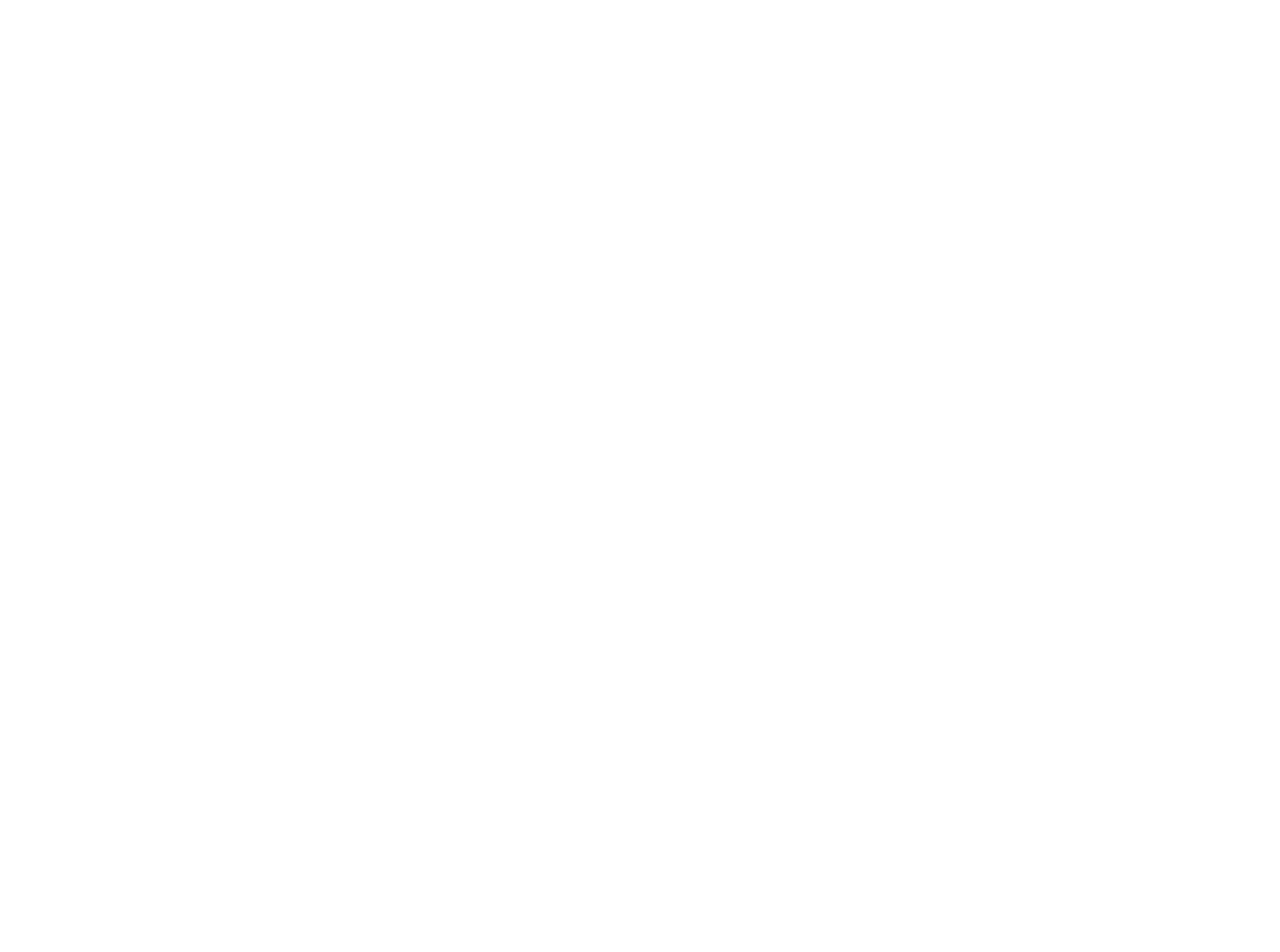
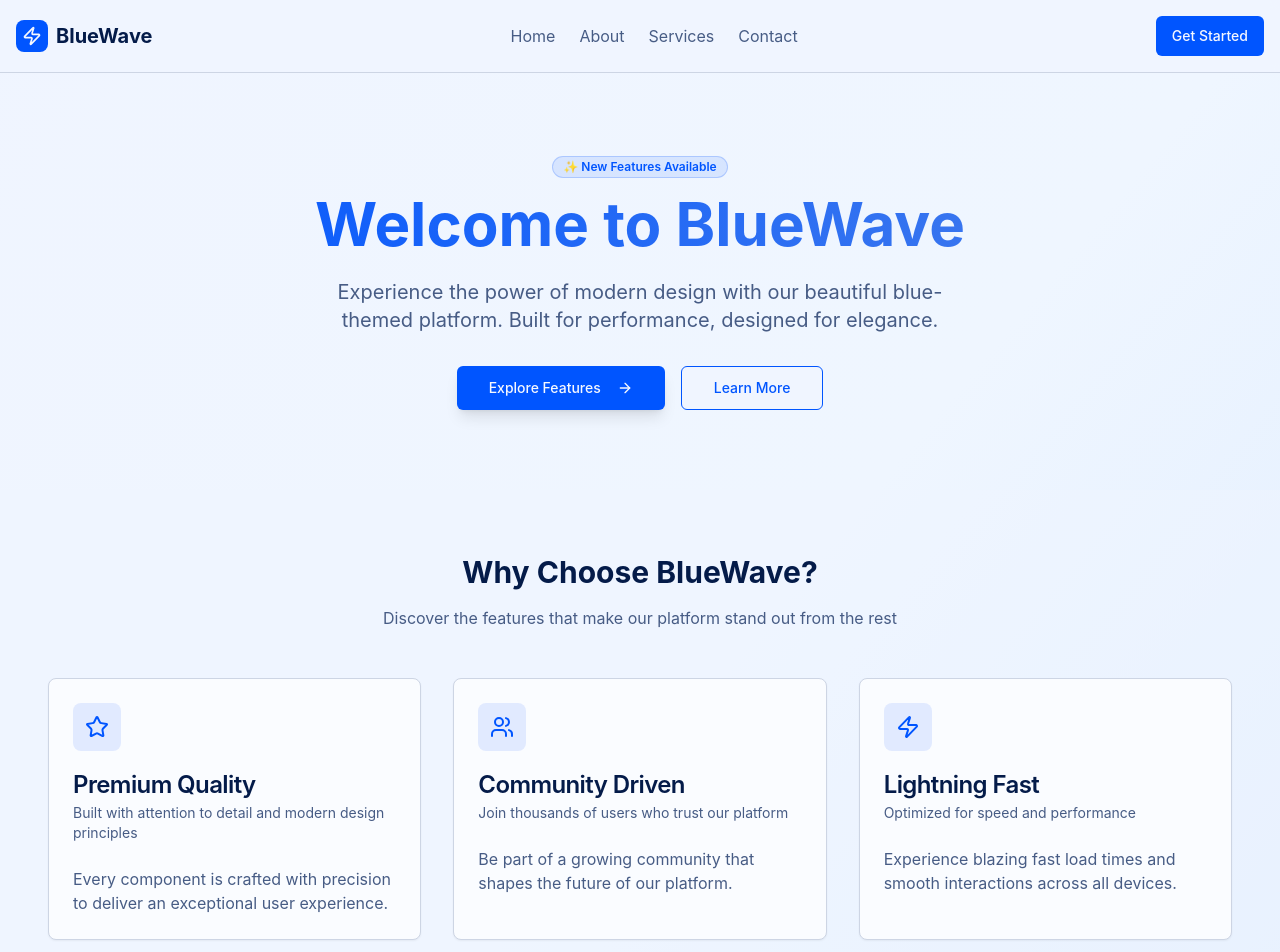
Before and after one commit to jboduchFusen/create-simple-blue-website, a React (Vite) app: page / in a window 1280 px wide. Shown: the top 952 px of the page. Before the commit the page ends 800 px from the top, so only its background shows below. Built offline with nearby package versions, Linux system fonts and the light colour scheme.

Commit message:
Updated project files

```diff
--- a/src/index.css
+++ b/src/index.css
@@ -3,43 +3,47 @@
 @tailwind utilities;
 
 @layer base {
-  :root{
-     --radius: 0.5rem;
-     --background: 222.2 84% 4.9%;
-    --foreground: 210 40% 98%;
+  :root {
+    --radius: 0.5rem;
 
-    --card: 222.2 84% 4.9%;
-    --card-foreground: 210 40% 98%;
+    /* Blue theme colors */
+    --background: 220 100% 97%;
+    --foreground: 220 90% 15%;
 
-    --popover: 222.2 84% 4.9%;
-    --popover-foreground: 210 40% 98%;
+    --card: 220 100% 99%;
+    --card-foreground: 220 90% 15%;
 
-    --primary: 210 40% 98%;
-    --primary-foreground: 222.2 47.4% 11.2%;
+    --popover: 220 100% 99%;
+    --popover-foreground: 220 90% 15%;
 
-    --secondary: 217.2 32.6% 17.5%;
-    --secondary-foreground: 210 40% 98%;
+    --primary: 220 100% 50%;
+    --primary-foreground: 220 100% 98%;
 
-    --muted: 217.2 32.6% 17.5%;
-    --muted-foreground: 215 20.2% 65.1%;
+    --secondary: 220 30% 90%;
+    --secondary-foreground: 220 90% 15%;
 
-    --accent: 217.2 32.6% 17.5%;
-    --accent-foreground: 210 40% 98%;
+    --muted: 220 30% 95%;
+    --muted-foreground: 220 30% 40%;
 
-    --destructive: 0 62.8% 30.6%;
-    --destructive-foreground: 210 40% 98%;
+    --accent: 220 80% 60%;
+    --accent-foreground: 220 100% 98%;
 
-    --border: 217.2 32.6% 17.5%;
-    --input: 217.2 32.6% 17.5%;
-    --ring: 212.7 26.8% 83.9%;
-    --sidebar-background: 240 5.9% 10%;
-    --sidebar-foreground: 240 4.8% 95.9%;
-    --sidebar-primary: 224.3 76.3% 48%;
-    --sidebar-primary-foreground: 0 0% 100%;
-    --sidebar-accent: 240 3.7% 15.9%;
-    --sidebar-accent-foreground: 240 4.8% 95.9%;
-    --sidebar-border: 240 3.7% 15.9%;
-    --sidebar-ring: 217.2 91.2% 59.8%;
+    --destructive: 0 84% 60%;
+    --destructive-foreground: 220 100% 98%;
+
+    --border: 220 30% 85%;
+    --input: 220 30% 85%;
+    --ring: 220 100% 50%;
+
+    /* Blue gradient variables */
+    --gradient-primary: linear-gradient(135deg, hsl(220 100% 60%) 0%, hsl(220 100% 40%) 100%);
+    --gradient-secondary: linear-gradient(135deg, hsl(220 30% 95%) 0%, hsl(220 50% 85%) 100%);
+    --gradient-hero: linear-gradient(135deg, hsl(220 100% 95%) 0%, hsl(220 80% 85%) 50%, hsl(220 100% 75%) 100%);
+
+    /* Shadows */
+    --shadow-soft: 0 4px 20px hsla(220, 100%, 50%, 0.1);
+    --shadow-medium: 0 8px 30px hsla(220, 100%, 50%, 0.15);
+    --shadow-strong: 0 12px 40px hsla(220, 100%, 50%, 0.2);
   }
   .light {
     --background: 0 0% 100%;
@@ -134,7 +138,11 @@
   }
 
   body {
-    @apply text-foreground;
-    background: linear-gradient(160deg, rgb(20, 36, 80) 0%, rgba(18, 18, 18, 1) 30%, rgba(18, 18, 18, 1) 72%, rgb(46, 15, 40) 100%);
+    @apply bg-background text-foreground;
+    font-family: 'Inter', -apple-system, BlinkMacSystemFont, 'Segoe UI', sans-serif;
+  }
+
+  h1, h2, h3, h4, h5, h6 {
+    @apply font-semibold text-foreground;
   }
 }
--- a/src/pages/Index.tsx
+++ b/src/pages/Index.tsx
@@ -1,9 +1,155 @@
 
 import React from 'react';
+import { Button } from '@/components/ui/button';
+import { Card, CardContent, CardDescription, CardHeader, CardTitle } from '@/components/ui/card';
+import { Badge } from '@/components/ui/badge';
+import { ArrowRight, Star, Users, Zap } from 'lucide-react';
 
 const Index = () => {
   return (
-    <></>
+    <div className="min-h-screen bg-gradient-to-br from-background via-blue-50 to-blue-100">
+      {/* Header */}
+      <header className="border-b border-border bg-background/80 backdrop-blur-sm">
+        <div className="container mx-auto px-4 py-4 flex items-center justify-between">
+          <div className="flex items-center space-x-2">
+            <div className="w-8 h-8 bg-primary rounded-lg flex items-center justify-center">
+              <Zap className="w-5 h-5 text-primary-foreground" />
+            </div>
+            <span className="text-xl font-bold text-foreground">BlueWave</span>
+          </div>
+          <nav className="hidden md:flex items-center space-x-6">
+            <a href="#" className="text-muted-foreground hover:text-foreground transition-colors">Home</a>
+            <a href="#" className="text-muted-foreground hover:text-foreground transition-colors">About</a>
+            <a href="#" className="text-muted-foreground hover:text-foreground transition-colors">Services</a>
+            <a href="#" className="text-muted-foreground hover:text-foreground transition-colors">Contact</a>
+          </nav>
+          <Button className="bg-primary hover:bg-primary/90 text-primary-foreground">
+            Get Started
+          </Button>
+        </div>
+      </header>
+
+      {/* Hero Section */}
+      <section className="py-20 px-4">
+        <div className="container mx-auto text-center">
+          <Badge variant="secondary" className="mb-4 bg-primary/10 text-primary border-primary/20">
+            ✨ New Features Available
+          </Badge>
+          <h1 className="text-4xl md:text-6xl font-bold mb-6 bg-gradient-to-r from-primary to-accent bg-clip-text text-transparent">
+            Welcome to BlueWave
+          </h1>
+          <p className="text-xl text-muted-foreground mb-8 max-w-2xl mx-auto">
+            Experience the power of modern design with our beautiful blue-themed platform.
+            Built for performance, designed for elegance.
+          </p>
+          <div className="flex flex-col sm:flex-row gap-4 justify-center">
+            <Button size="lg" className="bg-primary hover:bg-primary/90 text-primary-foreground shadow-lg">
+              Explore Features
+              <ArrowRight className="ml-2 w-4 h-4" />
+            </Button>
+            <Button size="lg" variant="outline" className="border-primary text-primary hover:bg-primary hover:text-primary-foreground">
+              Learn More
+            </Button>
+          </div>
+        </div>
+      </section>
+
+      {/* Features Section */}
+      <section className="py-16 px-4 bg-background/50">
+        <div className="container mx-auto">
+          <div className="text-center mb-12">
+            <h2 className="text-3xl font-bold mb-4">Why Choose BlueWave?</h2>
+            <p className="text-muted-foreground max-w-2xl mx-auto">
+              Discover the features that make our platform stand out from the rest
+            </p>
+          </div>
+
+          <div className="grid md:grid-cols-3 gap-8">
+            <Card className="border-border hover:shadow-lg transition-shadow bg-card">
+              <CardHeader>
+                <div className="w-12 h-12 bg-primary/10 rounded-lg flex items-center justify-center mb-4">
+                  <Star className="w-6 h-6 text-primary" />
+                </div>
+                <CardTitle>Premium Quality</CardTitle>
+                <CardDescription>
+                  Built with attention to detail and modern design principles
+                </CardDescription>
+              </CardHeader>
+              <CardContent>
+                <p className="text-muted-foreground">
+                  Every component is crafted with precision to deliver an exceptional user experience.
+                </p>
+              </CardContent>
+            </Card>
+
+            <Card className="border-border hover:shadow-lg transition-shadow bg-card">
+              <CardHeader>
+                <div className="w-12 h-12 bg-primary/10 rounded-lg flex items-center justify-center mb-4">
+                  <Users className="w-6 h-6 text-primary" />
+                </div>
+                <CardTitle>Community Driven</CardTitle>
+                <CardDescription>
+                  Join thousands of users who trust our platform
+                </CardDescription>
+              </CardHeader>
+              <CardContent>
+                <p className="text-muted-foreground">
+                  Be part of a growing community that shapes the future of our platform.
+                </p>
+              </CardContent>
+            </Card>
+
+            <Card className="border-border hover:shadow-lg transition-shadow bg-card">
+              <CardHeader>
+                <div className="w-12 h-12 bg-primary/10 rounded-lg flex items-center justify-center mb-4">
+                  <Zap className="w-6 h-6 text-primary" />
+                </div>
+                <CardTitle>Lightning Fast</CardTitle>
+                <CardDescription>
+                  Optimized for speed and performance
+                </CardDescription>
+              </CardHeader>
+              <CardContent>
+                <p className="text-muted-foreground">
+                  Experience blazing fast load times and smooth interactions across all devices.
+                </p>
+              </CardContent>
+            </Card>
+          </div>
+        </div>
+      </section>
+
+      {/* CTA Section */}
+      <section className="py-20 px-4">
+        <div className="container mx-auto text-center">
+          <div className="bg-gradient-to-r from-primary/10 to-accent/10 rounded-2xl p-12 border border-primary/20">
+            <h2 className="text-3xl font-bold mb-4">Ready to Get Started?</h2>
+            <p className="text-muted-foreground mb-8 max-w-xl mx-auto">
+              Join thousands of satisfied users and experience the difference today.
+            </p>
+            <Button size="lg" className="bg-primary hover:bg-primary/90 text-primary-foreground shadow-lg">
+              Start Your Journey
+              <ArrowRight className="ml-2 w-4 h-4" />
+            </Button>
+          </div>
+        </div>
+      </section>
+
+      {/* Footer */}
+      <footer className="border-t border-border bg-background/80 backdrop-blur-sm py-8 px-4">
+        <div className="container mx-auto text-center">
+          <div className="flex items-center justify-center space-x-2 mb-4">
+            <div className="w-6 h-6 bg-primary rounded-md flex items-center justify-center">
+              <Zap className="w-4 h-4 text-primary-foreground" />
+            </div>
+            <span className="font-semibold text-foreground">BlueWave</span>
+          </div>
+          <p className="text-muted-foreground">
+            © 2024 BlueWave. All rights reserved.
+          </p>
+        </div>
+      </footer>
+    </div>
   );
 };
 
```
